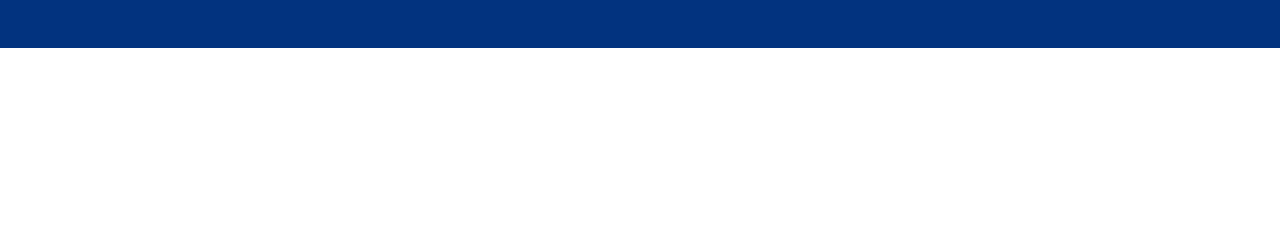
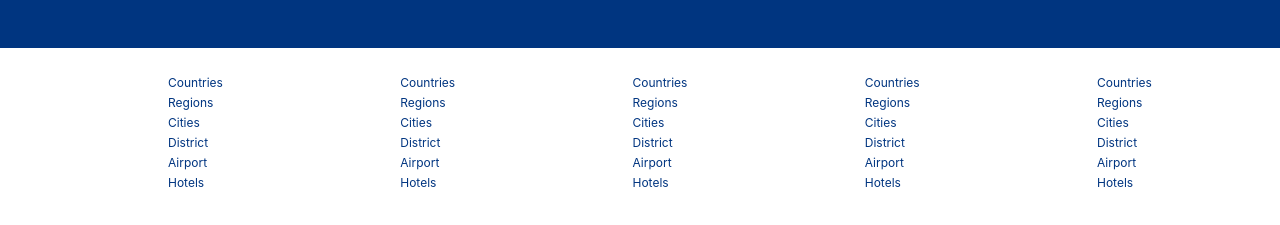
Before and after one commit to Shivanand0297/hotel-booking-mern, a React (Create React App) app in the folder frontend/hotel-booking-frontend/: page / in a window 1280 px wide. Shown: the part 1744-1969 px from the top of the page. Before the commit the page ends 1792 px from the top, so only its background shows below. Built offline with nearby package versions, Linux system fonts and the light colour scheme; the HTML template or start-up script is replaced by a standard one.

Commit message:
done wiht the footer

```diff
--- /dev/null
+++ b/frontend/hotel-booking-frontend/src/components/footer/Footer.jsx
@@ -0,0 +1,53 @@
+import React from 'react'
+import "./footer.css"
+
+const Footer = () => {
+  return (
+    <div className='footer' >
+        <div class="fLists">
+            <ul class="flist">
+                <li class="fListItem">Countries</li>
+                <li class="fListItem">Regions</li>
+                <li class="fListItem">Cities</li>
+                <li class="fListItem">District</li>
+                <li class="fListItem">Airport</li>
+                <li class="fListItem">Hotels</li>
+            </ul>
+            <ul class="flist">
+                <li class="fListItem">Countries</li>
+                <li class="fListItem">Regions</li>
+                <li class="fListItem">Cities</li>
+                <li class="fListItem">District</li>
+                <li class="fListItem">Airport</li>
+                <li class="fListItem">Hotels</li>
+            </ul>
+            <ul class="flist">
+                <li class="fListItem">Countries</li>
+                <li class="fListItem">Regions</li>
+                <li class="fListItem">Cities</li>
+                <li class="fListItem">District</li>
+                <li class="fListItem">Airport</li>
+                <li class="fListItem">Hotels</li>
+            </ul>
+            <ul class="flist">
+                <li class="fListItem">Countries</li>
+                <li class="fListItem">Regions</li>
+                <li class="fListItem">Cities</li>
+                <li class="fListItem">District</li>
+                <li class="fListItem">Airport</li>
+                <li class="fListItem">Hotels</li>
+            </ul>
+            <ul class="flist">
+                <li class="fListItem">Countries</li>
+                <li class="fListItem">Regions</li>
+                <li class="fListItem">Cities</li>
+                <li class="fListItem">District</li>
+                <li class="fListItem">Airport</li>
+                <li class="fListItem">Hotels</li>
+            </ul>
+        </div>
+    </div>
+  )
+}
+
+export default Footer
--- /dev/null
+++ b/frontend/hotel-booking-frontend/src/components/footer/footer.css
@@ -0,0 +1,19 @@
+.footer{
+    width: 100%;
+    max-width: 1024px;
+    font-size: 12px;
+}
+
+.fLists{
+    display: flex;
+    justify-content: space-between;
+    align-items: center;
+    margin-bottom: 50px;
+}
+
+.fListItem{
+    list-style: none;
+    margin-bottom: 5px;
+    cursor: pointer;
+    color: #003580;
+}
--- a/frontend/hotel-booking-frontend/src/pages/home/Home.jsx
+++ b/frontend/hotel-booking-frontend/src/pages/home/Home.jsx
@@ -1,6 +1,7 @@
 import React from 'react'
 import Featured from '../../components/featured/Featured'
 import FeaturedProperties from '../../components/FeaturedProperties/FeaturedProperties'
+import Footer from '../../components/footer/Footer'
 import Header from '../../components/header/Header'
 import MailList from '../../components/mailList/MailList'
 import Navbar from '../../components/navbar/Navbar'
@@ -19,6 +20,7 @@
         <h1 className='homeTitle' >Home Guest Love</h1>
         <FeaturedProperties/>
         <MailList/>
+        <Footer/>
       </div>
     </div>
   )
```
